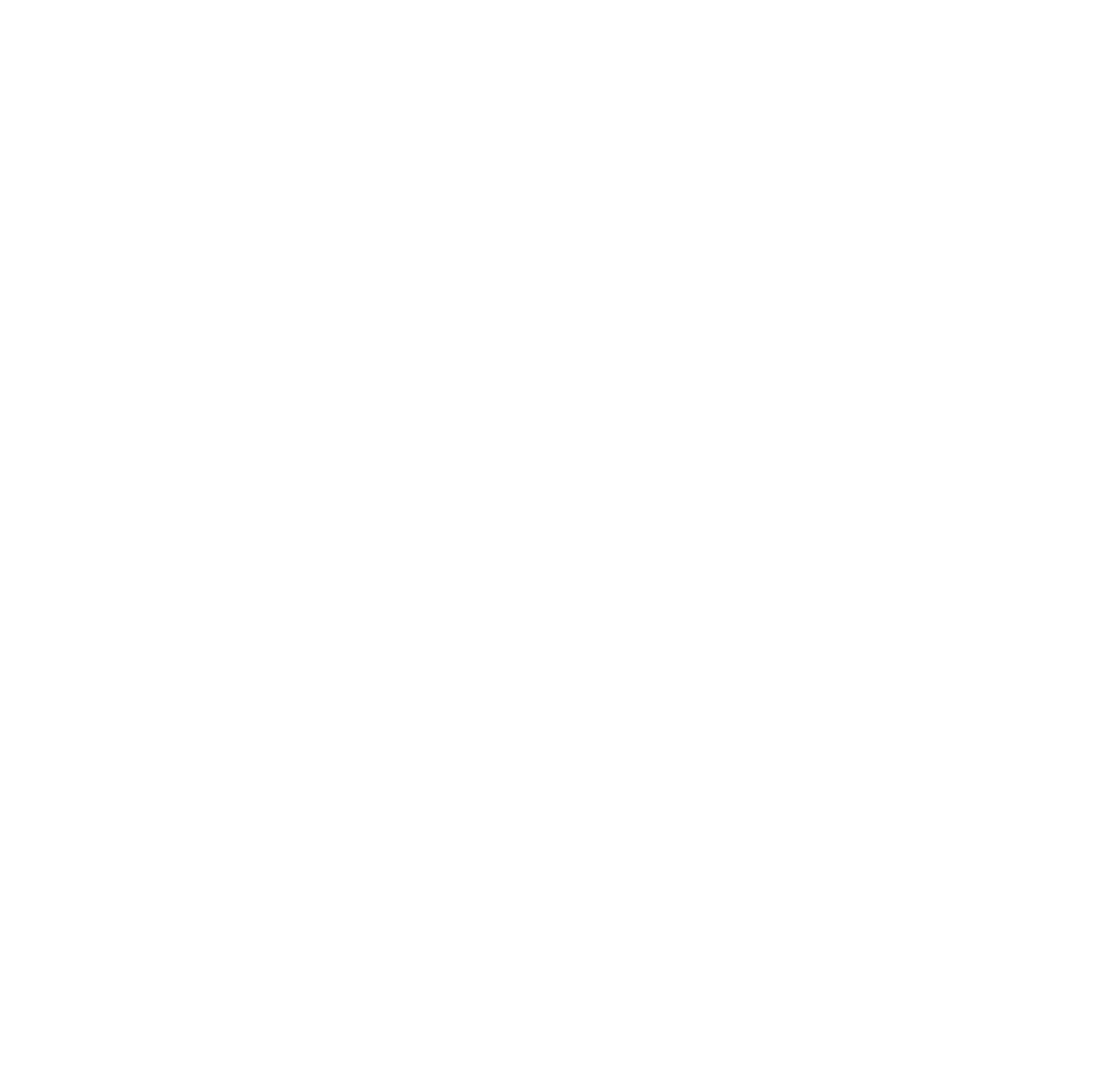
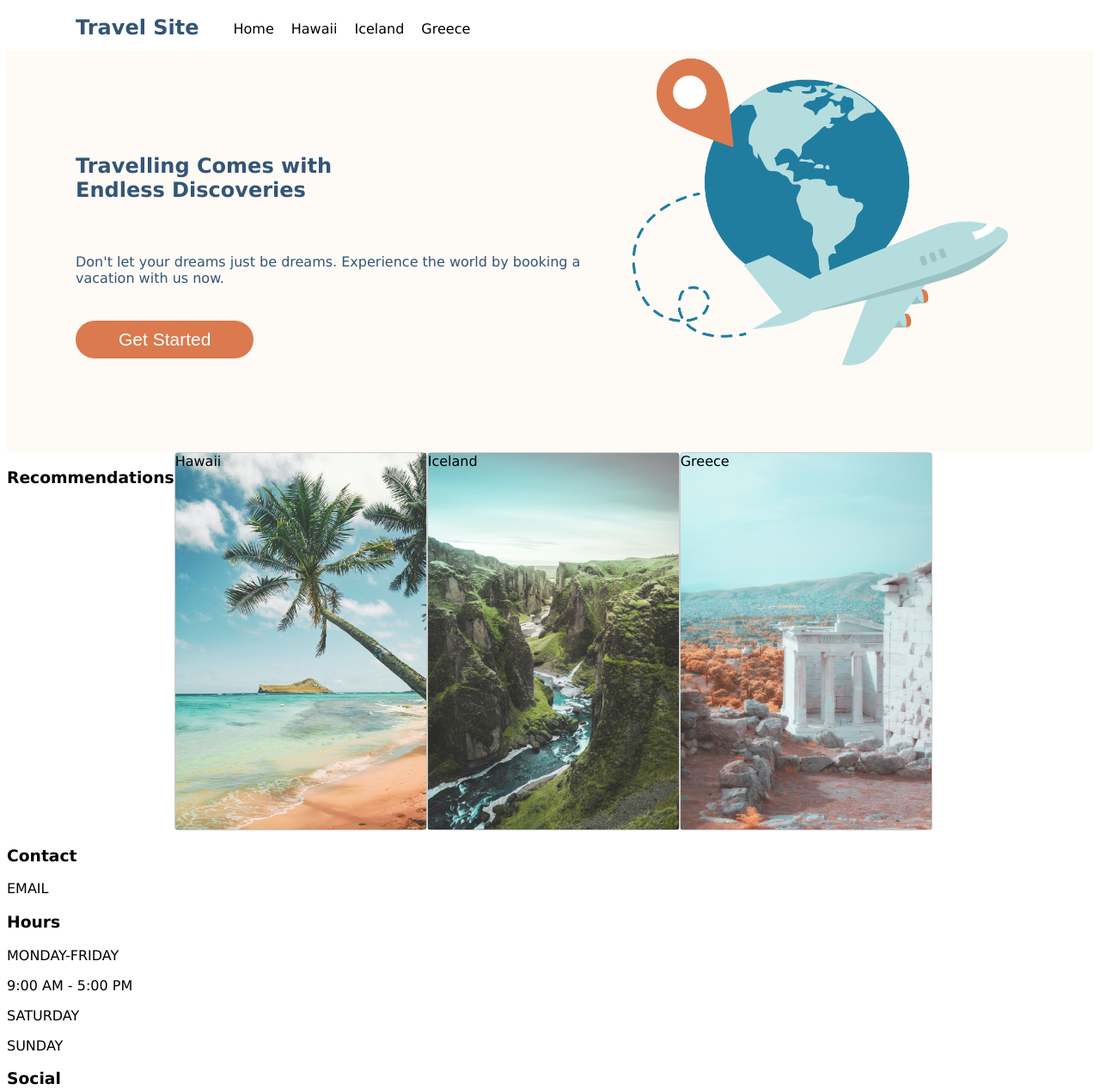
Before and after one commit to Andycsong/andy-song-travelsite, a plain HTML site: page index.html in a window 1280 px wide. Shown: the whole page at 86% size. Before the commit the page ends 800 px from the top, so only its background shows below. Drawn offline with Linux system fonts and the light colour scheme.

Commit message:
Index skeleton+ header created

```diff
--- a/css/global.css
+++ b/css/global.css
@@ -0,0 +1,50 @@
+html {
+    font-family: Verdana;
+}
+
+*, *::before, *::after {
+    box-sizing: border-box;
+}
+
+h1{
+    /* justify-self: flex-start; */
+    margin-top: 10px;
+    margin-bottom: 10px;
+    color: #335576;
+}
+
+
+.flex-template{
+    display: flex;
+    flex-direction: row;
+}
+
+.nav-bar-list{
+    justify-content: flex-end;
+    align-self: flex-start;
+    padding-right: 0px;
+    display: flex;
+    flex-direction: row;
+
+}
+
+.nav-bar{
+    display: flex;
+    justify-self: flex-start;
+    align-self: flex-start;
+    padding-right: 70px;
+}
+
+.nav-bar__title{
+    justify-content: flex-start;
+    align-self: flex-start;
+    flex: 1;
+    padding-left: 80px;
+}
+
+.nav-bar__location{
+    width: 100;
+    height: 100;
+    padding-right: 20px;
+    list-style: none;
+}
--- a/css/main.css
+++ b/css/main.css
@@ -0,0 +1,94 @@
+.hero{
+    background-color: #fefaf5;
+    display: flex;
+    padding-left: 80px;
+    padding-bottom: 100px;
+}
+
+.hero-flex1{
+    display: flex;
+    flex-direction: column;
+    align-items:flex-start;
+    padding-right: 60px;
+    padding-top: 100px;
+}
+
+.hero-title{
+    text-align: left;
+    color: #335576;
+}
+
+.hero-description{
+    margin-top: 40px;
+    margin-bottom: 40px;
+}
+
+.hero-button{
+    background-color: #DB7A4e;
+    color: white;
+    min-width: 180px;
+    max-width: 80%;
+    padding-top: 10px;
+    padding-bottom: 10px;
+    padding-left: 50px;
+    padding-right: 50px;
+    font-size: 21px;
+    border: none;
+    border-radius: 80px;
+}
+
+.hero-image{
+    width: 37%;
+    height: auto;
+
+}
+
+
+/* .hero-image{
+    background-image: url(/assets/Images/hero.png);
+    background-repeat: no-repeat;
+    min-width: 100%;
+    max-width: 100%;
+    height: auto;
+} */
+
+.hero-description{
+    text-align: left;
+    color: #335576;
+}
+
+.recommendations{
+    display: flex;
+    flex-direction: row;
+
+}
+
+.recommendations-card{
+    border-radius: 5px;
+    min-width: 294px;
+    max-width: 350px;
+    min-height: 440px;
+    max-height: 460px;
+    border: 1px solid rgba(0,0,0,0.20);
+    box-shadow: 0 4 4 rgba(0,0,0,0.20);
+    /* display: flex;
+    flex-direction: row; */
+}
+
+.hawaii-card{
+    background-image: url(/assets/Images/hawaii.jpg);
+    background-repeat: no-repeat;
+    background-size: contain;
+}
+
+.iceland-card{
+    background-image: url(/assets/Images/iceland.jpg);
+    background-repeat: no-repeat;
+    background-size: contain;
+}
+
+.greece-card{
+    background-image: url(/assets/Images/greece.jpg);
+    background-repeat: no-repeat;
+    background-size: contain;
+}
--- a/index.html
+++ b/index.html
@@ -13,6 +13,63 @@
 
 <body>
 
+    <!-- Header -->
+    <header>
+        <!-- Navigation Bar -->
+        <nav class="nav-bar">
+            <h1 class="nav-bar__title">Travel Site</h1>
+            <ul class="flex-template nav-bar-list">
+                <li class="nav-bar__location">Home</li>
+                <li class="nav-bar__location">Hawaii</li>
+                <li class="nav-bar__location">Iceland</li>
+                <li class="nav-bar__location">Greece</li>
+            </ul>
+        </nav>
+
+    </header>
+
+    <!-- Hero image -->
+    <section class="hero">
+
+        <div class="hero-flex1">
+            <h2 class="hero-title">Travelling Comes with <br> Endless Discoveries</h2>
+            <p class="hero-description">Don't let your dreams just be dreams. Experience the world by booking a <br>
+                vacation with us now.</p>
+            <button class="hero-button">Get Started</button>
+        </div>
+        <img src="/assets/Images/hero.png" class="hero-image" alt="hero image plane around globe">
+    </section>
+
+    <!-- Recommendations -->
+    <section class="recommendations">
+        <h3>Recommendations</h3>
+        <div class="recommendations-card hawaii-card">Hawaii</div>
+        <div class="recommendations-card iceland-card">Iceland</div>
+        <div class="recommendations-card greece-card">Greece</div>
+
+    </section>
+
+
+
+    <!-- Footer -->
+    <footer>
+        <div class="contact">
+            <h3>Contact</h3>
+            <p>EMAIL</p>
+        </div>
+
+        <div class="hours">
+            <h3>Hours</h3>
+            <P>MONDAY-FRIDAY</P>
+            <P>9:00 AM - 5:00 PM</P>
+            <P>SATURDAY</P>
+            <P>SUNDAY</P>
+        </div>
+        <div class="social">
+            <h3>Social</h3>
+        </div>
+    </footer>
+
 </body>
 
 </html>
```
Also changed, not shown: pages/greece.html (+1 -0 lines), pages/hawaii.html (+1 -0 lines).
